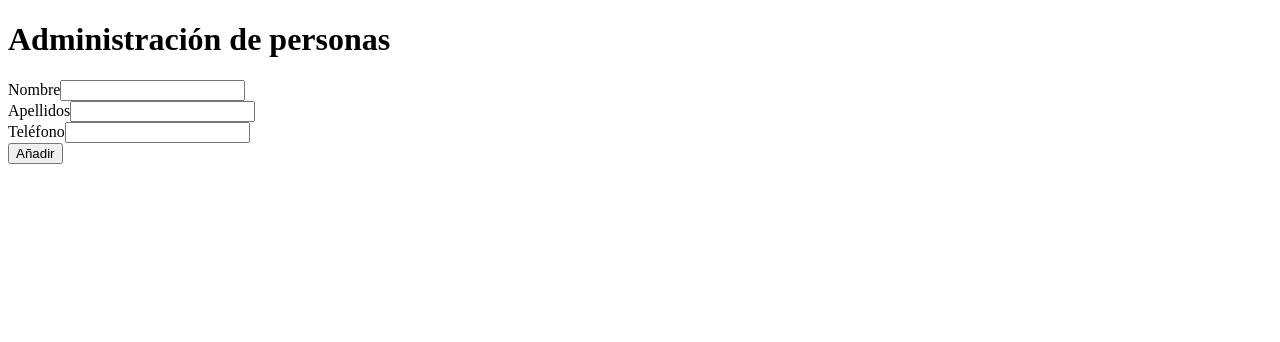
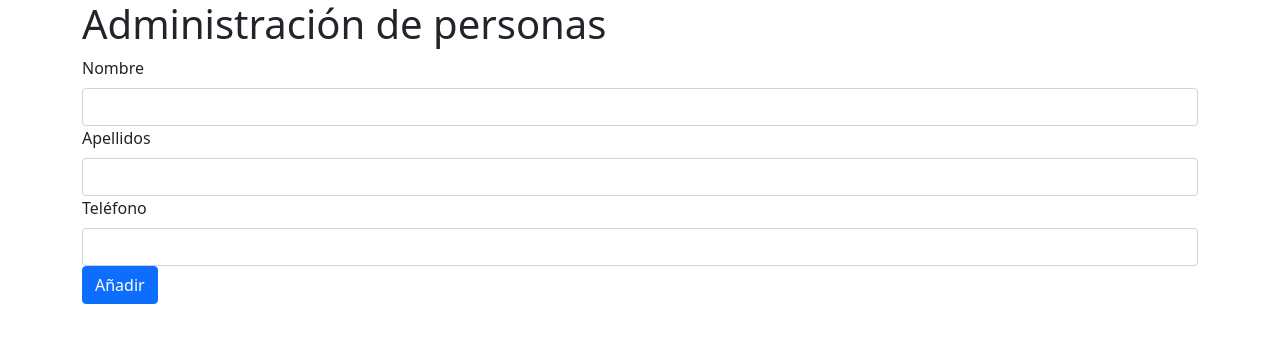
Before and after one commit to javierlete/EjemploCRUD-2021-12, an Angular app: page /admin/1 in a window 1280 px wide. Shown: the top 342 px of the page. Built offline with nearby package versions, Linux system fonts and the light colour scheme; no server answers.

Commit message:
Bootstrap enlazado de forma externa

```diff
--- a/src/app/_componentes/persona/persona.component.html
+++ b/src/app/_componentes/persona/persona.component.html
@@ -1,17 +1,17 @@
 <form>
     <div>
-        <label for="nombre">Nombre</label>
-        <input type="text" [(ngModel)]="persona.nombre" id="nombre" name="nombre"> <!-- 0x300.nombre -->
+        <label class="form-label" for="nombre">Nombre</label>
+        <input class="form-control" [(ngModel)]="persona.nombre" id="nombre" name="nombre"> <!-- 0x300.nombre -->
     </div>
     <div>
-        <label for="apellidos">Apellidos</label>
-        <input type="text" [(ngModel)]="persona.apellidos" id="apellidos" name="apellidos">
+        <label class="form-label" for="apellidos">Apellidos</label>
+        <input class="form-control" type="text" [(ngModel)]="persona.apellidos" id="apellidos" name="apellidos">
     </div>
     <div>
-        <label for="telefono">Teléfono</label>
-        <input type="tel" [(ngModel)]="persona.telefono" id="telefono" name="telefono">
+        <label class="form-label" for="telefono">Teléfono</label>
+        <input class="form-control" type="tel" [(ngModel)]="persona.telefono" id="telefono" name="telefono">
     </div>
     <div>
-        <button (click)="anyadir()">Añadir</button>
+        <button class="btn btn-primary" (click)="anyadir()">Añadir</button>
     </div>
 </form>
--- a/src/app/_componentes/personas/personas.component.html
+++ b/src/app/_componentes/personas/personas.component.html
@@ -1,6 +1,6 @@
-<table>
+<table class="table table-hover table-striped table-bordered">
   <caption>Listado de personas</caption>
-  <thead>
+  <thead class="table-dark">
     <tr>
       <th scope="col">Id</th>
       <th scope="col">Nombre</th>
@@ -16,19 +16,19 @@
       <td>{{p.apellidos}}</td>
       <td>{{p.telefono}}</td>
       <td>
-        <button routerLink="/admin/{{p.id}}">Editar</button> <!-- (segundo -> 0x300) -->
-        <button (click)="borrar(p.id)">Borrar</button>
+        <button class="btn btn-sm btn-primary" routerLink="/admin/{{p.id}}">Editar</button> <!-- (segundo -> 0x300) -->
+        <button class="btn btn-sm btn-danger" (click)="borrar(p.id)">Borrar</button>
       </td>
     </tr>
   </tbody>
-  <tfoot>
+  <tfoot class="table-dark">
     <tr>
       <td></td>
       <td></td>
       <td></td>
       <td></td>
       <td>
-        <button routerLink="/admin/0">Añadir</button>
+        <button class="btn btn-sm btn-primary" routerLink="/admin/0">Añadir</button>
       </td>
     </tr>
   </tfoot>
--- a/src/app/app.component.html
+++ b/src/app/app.component.html
@@ -1,2 +1,4 @@
-<h1>Administración de personas</h1>
-<router-outlet></router-outlet>
+<div class="container">
+    <h1>Administración de personas</h1>
+    <router-outlet></router-outlet>
+</div>
--- a/src/index.html
+++ b/src/index.html
@@ -6,8 +6,13 @@
   <base href="/">
   <meta name="viewport" content="width=device-width, initial-scale=1">
   <link rel="icon" type="image/x-icon" href="favicon.ico">
+
+  <!-- Bootstrap CSS -->
+  <link href="https://cdn.jsdelivr.net/npm/bootstrap@5.1.3/dist/css/bootstrap.min.css" rel="stylesheet" integrity="sha384-1BmE4kWBq78iYhFldvKuhfTAU6auU8tT94WrHftjDbrCEXSU1oBoqyl2QvZ6jIW3" crossorigin="anonymous">
 </head>
 <body>
   <app-root></app-root>
+  <!-- Option 1: Bootstrap Bundle with Popper -->
+  <script src="https://cdn.jsdelivr.net/npm/bootstrap@5.1.3/dist/js/bootstrap.bundle.min.js" integrity="sha384-ka7Sk0Gln4gmtz2MlQnikT1wXgYsOg+OMhuP+IlRH9sENBO0LRn5q+8nbTov4+1p" crossorigin="anonymous"></script>
 </body>
 </html>
```
